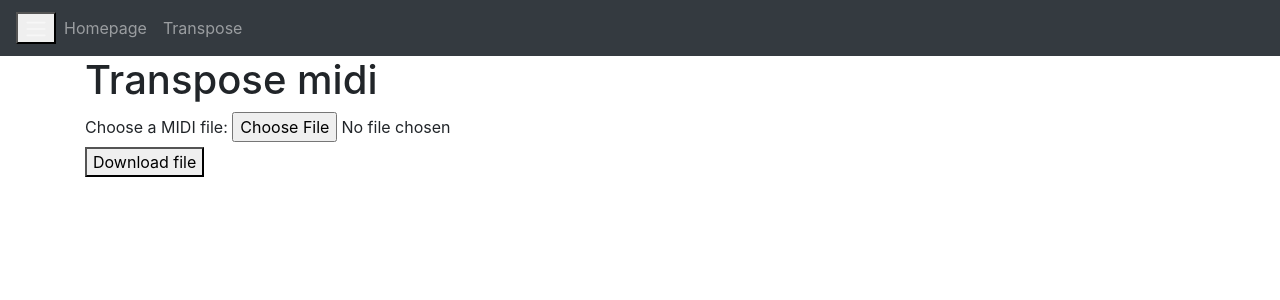
After one commit to CiaranMaloy/Midi-Generation, a Flask app: page /transpose-midi in a window 1280 px wide. The commit adds this page. Shown: the top 300 px of the page. Run offline with Flask 3, Linux system fonts and the light colour scheme; some libraries are stand-ins or nearby versions.

Commit message:
transpose midi works and the project has been renamed where appropriate

```diff
--- a/website/midifunctions.py
+++ b/website/midifunctions.py
@@ -79,7 +79,7 @@ def dataframe_to_midi(df):
 
     return midi_data
 
-def transpose(midi_df, semitones=-12):
+def transpose_midi_dataframe(midi_df, semitones=-12):
     #transpose midi clip by a number of semitones
     midi_df['Note Number'] += semitones
     return midi_df
--- /dev/null
+++ b/website/templates/Transpose.html
@@ -0,0 +1,13 @@
+{% extends "base.html" %}
+
+{% block title %}Transpose{% endblock %}
+
+{% block content %}
+  <h1>Transpose midi</h1>
+  <form method="post" enctype="multipart/form-data" action="{{ url_for('views.transpose') }}">
+    <label for="midiFile">Choose a MIDI file:</label>
+    <input type="file" name="midiFile" id="midiFile" accept=".midi, .mid">
+    <br>
+    <button type="submit">Download file</button>
+  </form>
+{% endblock %}
--- a/website/templates/base.html
+++ b/website/templates/base.html
@@ -27,7 +27,7 @@
             <div class="collapse navbar-collapse" id="navbar">
                 <div class="navbar-nav">
                     <a class="nav-item nav-link" id="Homepage" href="/">Homepage</a>
-                    <a class="nav-item nav-link" id="Reverse" href="/reverse-midi">Reverse</a>
+                    <a class="nav-item nav-link" id="Transpose" href="/transpose-midi">Transpose</a>
                 </div>
             </div>
         </nav>
--- a/website/views.py
+++ b/website/views.py
@@ -9,8 +9,8 @@ views = Blueprint('views', __name__)
 def home():
     return render_template('home.html')
 
-@views.route('/reverse-midi', methods=['POST', 'GET'])
-def reverse():
+@views.route('/transpose-midi', methods=['POST', 'GET'])
+def transpose():
     if request.method == 'POST':
         if 'midiFile' not in request.files:
             flash('No file part', 'error')
@@ -23,7 +23,7 @@ def reverse():
         if file:
         # here is where any midi processing goes
             midi_df = midi_to_dataframe(file)
-            midi_df = transpose(midi_df)
+            midi_df = transpose_midi_dataframe(midi_df)
             midi_data = dataframe_to_midi(midi_df)
             midi_bytes = midi_to_bytes(midi_data)
 
@@ -31,10 +31,10 @@ def reverse():
                 BytesIO(midi_bytes),
                 mimetype='audio/midi',
                 as_attachment=True,
-                download_name='reversed_midi.mid'
+                download_name='transposed_midi.mid'
             )
         else:
             flash('Error processing MIDI file', 'error')
             return redirect(request.url)
 
-    return render_template('reverse.html')
+    return render_template('transpose.html')
```
Also changed, not shown: website/templates/reverse.html (deleted, +0 -13 lines).
